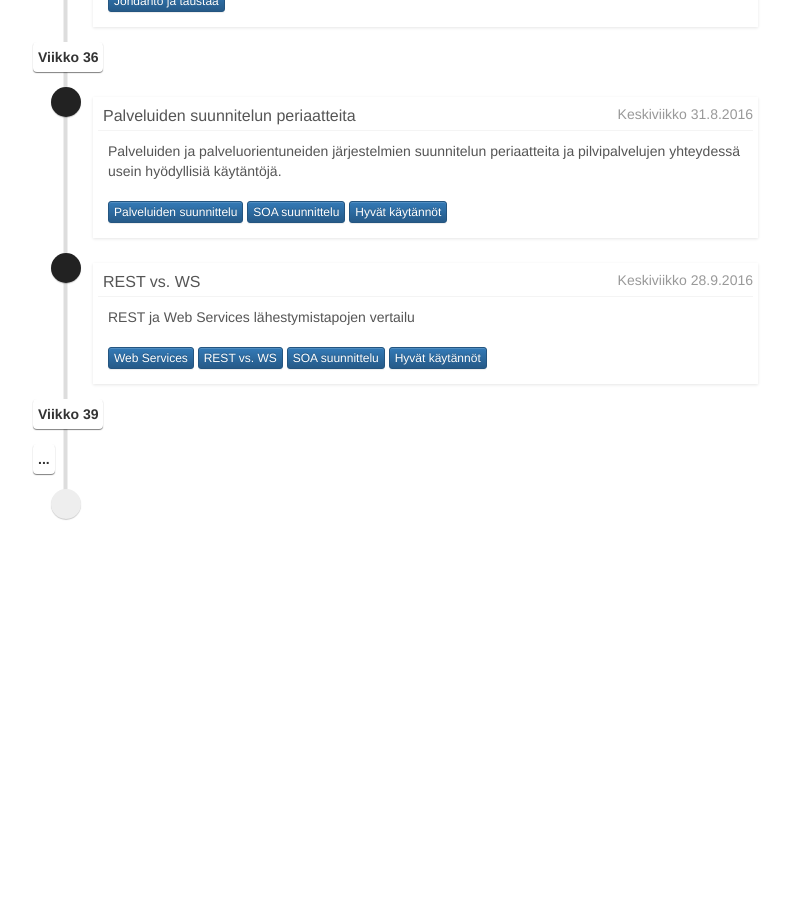
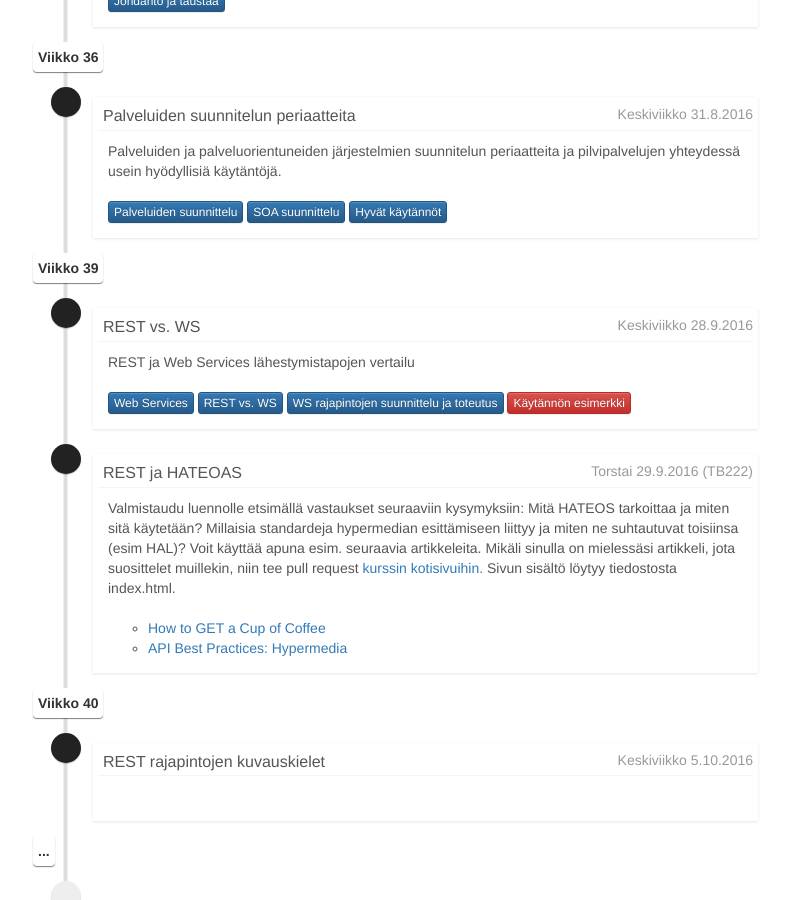
Before and after one commit to Palpo/palpo.github.io, a Jekyll site: the page built from index.html, in a window 1280 px wide and 900 px high, scrolled down 841 px. Shown: the whole window, without its empty margins (232-1020 px from the left). Built offline with Jekyll 4.4.1, drawn with Linux system fonts in a browser that asks for light colours; nearby versions of some CDN libraries; before the commit the page ends 1380 px from its top, so only the background shows below that.

Commit message:
teaser abt week 40

```diff
--- a/index.html
+++ b/index.html
@@ -67,6 +67,10 @@ layout: default
               </div>
             </li>
 
+            <li class="time-label">
+              <span>Viikko 39</span>
+            </li>
+
             <li>
               <i class="fa fa-envelope bg-black"></i>
               <div class="timeline-item">
@@ -78,16 +82,47 @@ layout: default
                 <div class='timeline-footer'>
                   <a class="btn btn-primary btn-xs" href="./slides/2016/webservices.pdf">Web Services</a>
                   <a class="btn btn-primary btn-xs" href="./slides/2016/restvsws.pdf">REST vs. WS</a>
-                  <a class="btn btn-primary btn-xs" href="./slides/2016/soadesign.pdf">SOA suunnittelu</a>
-                  <a class="btn btn-primary btn-xs" href="./slides/2016/cloudbestpractices.pdf">Hyvät käytännöt</a>
+                  <a class="btn btn-primary btn-xs" href="./slides/2016/implws.pdf">WS rajapintojen suunnittelu ja toteutus</a>
+                  <a class="btn btn-danger btn-xs" href="https://github.com/Palpo/ws-tervehdys">Käytännön esimerkki</a>
                 </div>
               </div>
             </li>
 
+            <li>
+              <i class="fa fa-envelope bg-black"></i>
+              <div class="timeline-item">
+                <span class="time"><i class="fa fa-clock-o"></i>Torstai 29.9.2016 (TB222)</span>
+                <h3 class="timeline-header">REST ja HATEOAS</h3>
+                <div class="timeline-body">
+                  Valmistaudu luennolle etsimällä vastaukset seuraaviin kysymyksiin: Mitä HATEOS tarkoittaa ja miten sitä käytetään? Millaisia standardeja hypermedian esittämiseen liittyy ja miten ne suhtautuvat toisiinsa (esim HAL)? Voit käyttää apuna esim. seuraavia artikkeleita. Mikäli sinulla on mielessäsi artikkeli, jota suosittelet muillekin, niin tee pull request <a href="https://github.com/Palpo/palpo.github.io">kurssin kotisivuihin.</a> Sivun sisältö löytyy tiedostosta index.html.
+                </div>
+
+                <div class='timeline-footer'>
+                  <ul>
+                    <li><a href="https://www.infoq.com/articles/webber-rest-workflow">How to GET a Cup of Coffee</a></li>
+                    <li><a href="http://blogs.mulesoft.com/dev/api-dev/api-best-practices-hypermedia-part-1/">API Best Practices: Hypermedia</a></li>
+                  </ul>
+                </div>
+              </div>
+            </li>
 
             <li class="time-label">
-              <span>Viikko 39
-              </span>
+              <span>Viikko 40</span>
+            </li>
+
+            <li>
+              <i class="fa fa-envelope bg-black"></i>
+              <div class="timeline-item">
+                <span class="time"><i class="fa fa-clock-o"></i>Keskiviikko 5.10.2016</span>
+                <h3 class="timeline-header">REST rajapintojen kuvauskielet</h3>
+                <div class="timeline-body">
+
+                </div>
+
+                <div class='timeline-footer'>
+
+                </div>
+              </div>
             </li>
 
 
```
